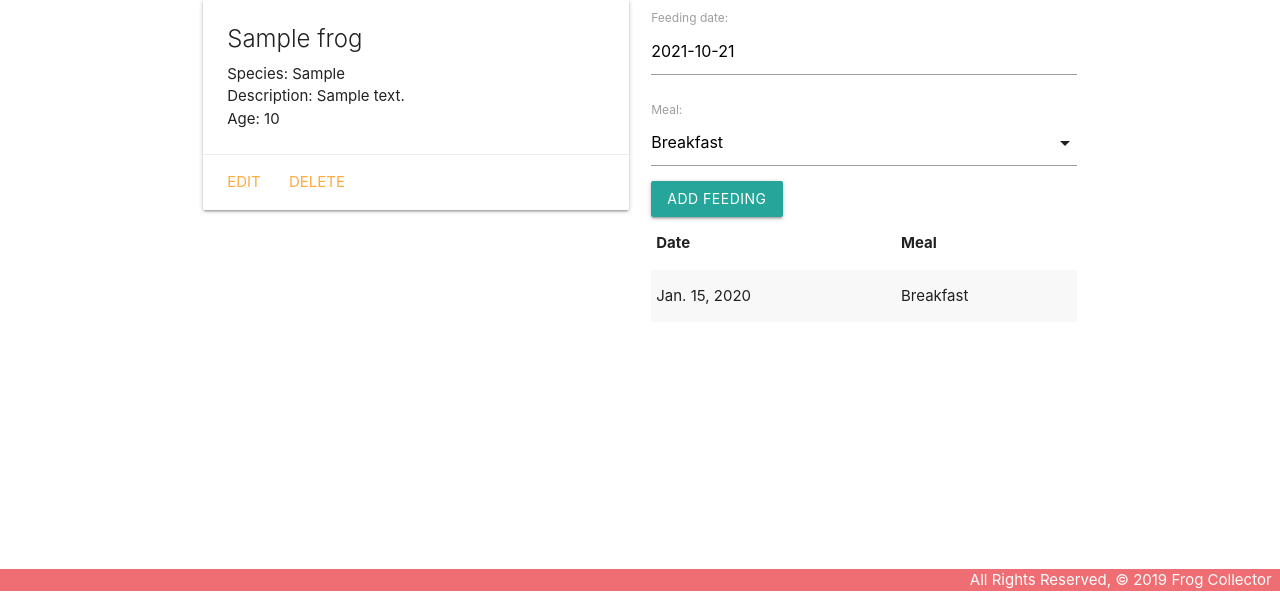
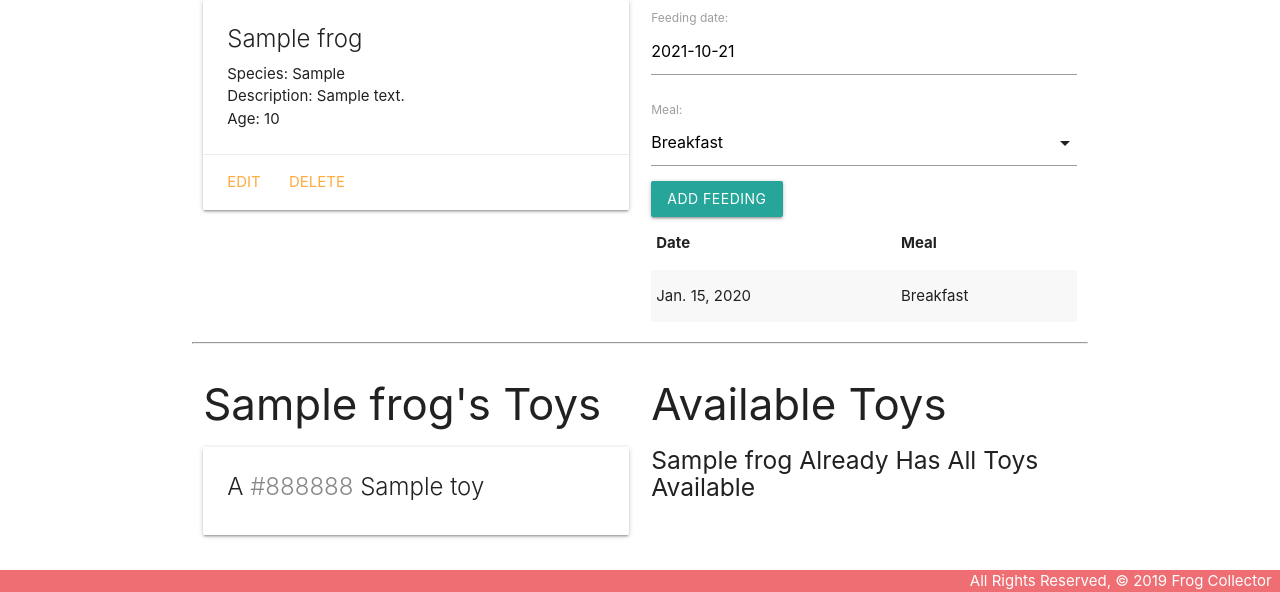
Before and after one commit to amarpan/frog-collector, a Django app: page /frogs/1/ in a window 1280 px wide. Shown: the part 209-801 px from the top of the page. Run offline with Django 3.2, Linux system fonts and the light colour scheme; tables that the repository leaves empty hold one stand-in row (values such as "Sample post").

Commit message:
complete many to many frog toy relationship

```diff
--- a/main_app/models.py
+++ b/main_app/models.py
@@ -26,6 +26,7 @@ class Frog(models.Model):
     species = models.CharField(max_length=100)
     description = models.TextField(max_length=250)
     age = models.IntegerField()
+    toys = models.ManyToManyField(Toy)
 
     def __str__(self):
         return self.name
--- a/main_app/templates/frogs/detail.html
+++ b/main_app/templates/frogs/detail.html
@@ -46,6 +46,48 @@
     </table>
   </div>
 </div>
+<hr>
+<div class="row">
+  <div class="col s6">
+    <h3>{{ frog.name }}'s Toys</h3>
+    {% if frog.toys.count %}
+      {% for toy in frog.toys.all %}
+        <div class="card">
+          <div class="card-content">
+            <span class="card-title">
+              A <span style="color: {{ toy.color }}">{{ toy.color }}</span> {{ toy.name }}
+            </span>
+          </div>
+        </div>
+      {% endfor %}
+    {% else %}
+      <h5>No Toys :(</h5>
+    {% endif %}
+  </div>
+  <!-- Available toys will come after this line -->
+  <div class="col s6">
+    <h3>Available Toys</h3>
+    {% if toys.count %}
+      {% for toy in toys.all %}
+        <div class="card">
+          <div class="card-content">
+            <span class="card-title">
+              A <span style="color: {{ toy.color }}">{{ toy.color }}</span> {{ toy.name }}
+            </span>
+          </div>
+          <div class="card-action">
+            <form action=" {% url 'assoc_toy' frog.id toy.id %} " method="post">
+              {% csrf_token %}
+              <button type="submit" class="btn">Add</button>
+            </form>
+          </div>
+        </div>
+      {% endfor %}
+    {% else %}
+      <h5>{{frog.name}} Already Has All Toys Available</h5>
+    {% endif %}
+  </div>
+</div>
 <script>
   const dateEl = document.getElementById('id_date');
   M.Datepicker.init(dateEl, {
--- a/main_app/urls.py
+++ b/main_app/urls.py
@@ -10,6 +10,7 @@ urlpatterns = [
     path('frogs/<int:pk>/update/', views.FrogUpdate.as_view(), name='frogs_update'),
     path('frogs/<int:pk>/delete/', views.FrogDelete.as_view(), name='frogs_delete'),
     path('frogs/<int:frog_id>/add_feeding/',views.add_feeding, name='add_feeding'),
+    path('frogs/<int:frog_id>/assoc_toy/<int:toy_id>/', views.assoc_toy, name='assoc_toy'),
     path('toys/', views.ToyList.as_view(), name='toys_index'),
     path('toys/<int:pk>/', views.ToyDetail.as_view(), name='toys_detail'),
     path('toys/create/', views.ToyCreate.as_view(), name='toys_create'),
--- a/main_app/views.py
+++ b/main_app/views.py
@@ -34,9 +34,11 @@ def frogs_index(request):
 
 def frogs_detail(request, frog_id):
       frog = Frog.objects.get(id=frog_id)
+      toys_frog_doesnt_have = Toy.objects.exclude(id__in = frog.toys.all().values_list('id'))
       feeding_form = FeedingForm()
       return render(request, 'frogs/detail.html',{
-        'frog': frog, 'feeding_form': feeding_form
+        'frog': frog, 'feeding_form': feeding_form,
+        'toys': toys_frog_doesnt_have
       })
 
 def add_feeding(request, frog_id):
@@ -46,6 +48,11 @@ def add_feeding(request, frog_id):
         new_feeding.frog_id = frog_id
         new_feeding.save()
     return redirect('detail', frog_id=frog_id)
+
+def assoc_toy(request, frog_id, toy_id):
+      # Note that you can pass a toy's id instead of the whole object
+  Frog.objects.get(id=frog_id).toys.add(toy_id)
+  return redirect('detail', frog_id=frog_id)
 
 class ToyList(ListView):
       model = Toy
```
Also changed, not shown: main_app/migrations/0004_frog_toy.py (added), main_app/migrations/0005_rename_toy_frog_toys.py (added).
